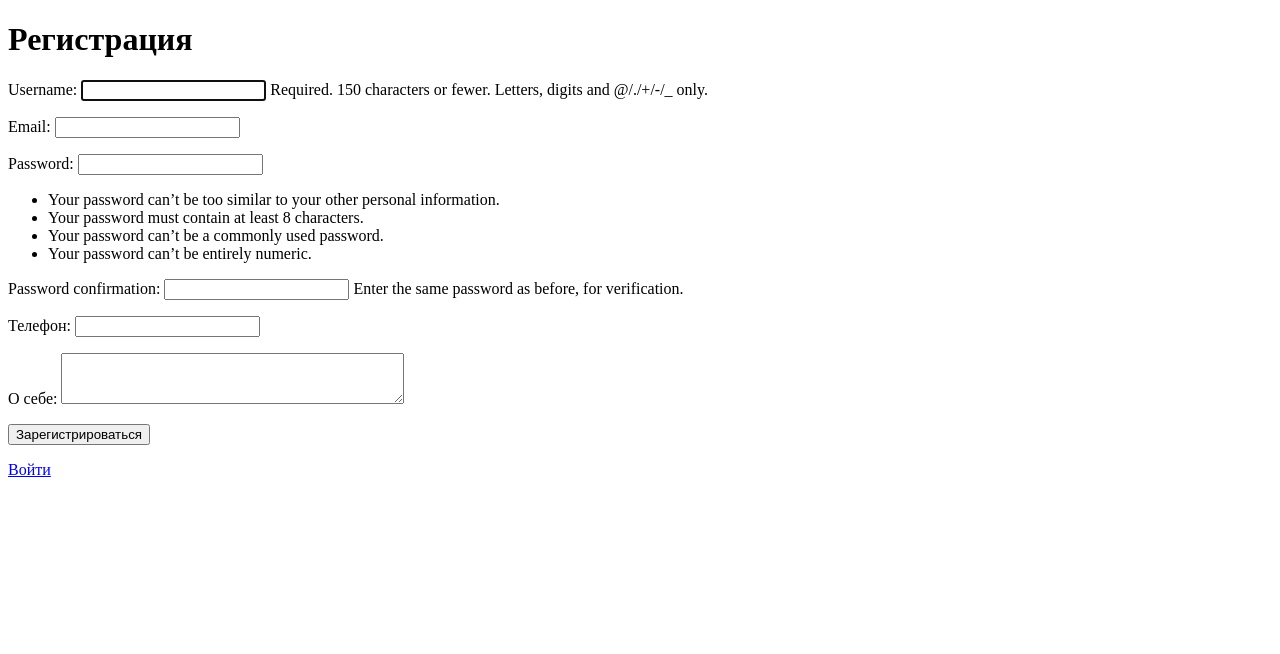
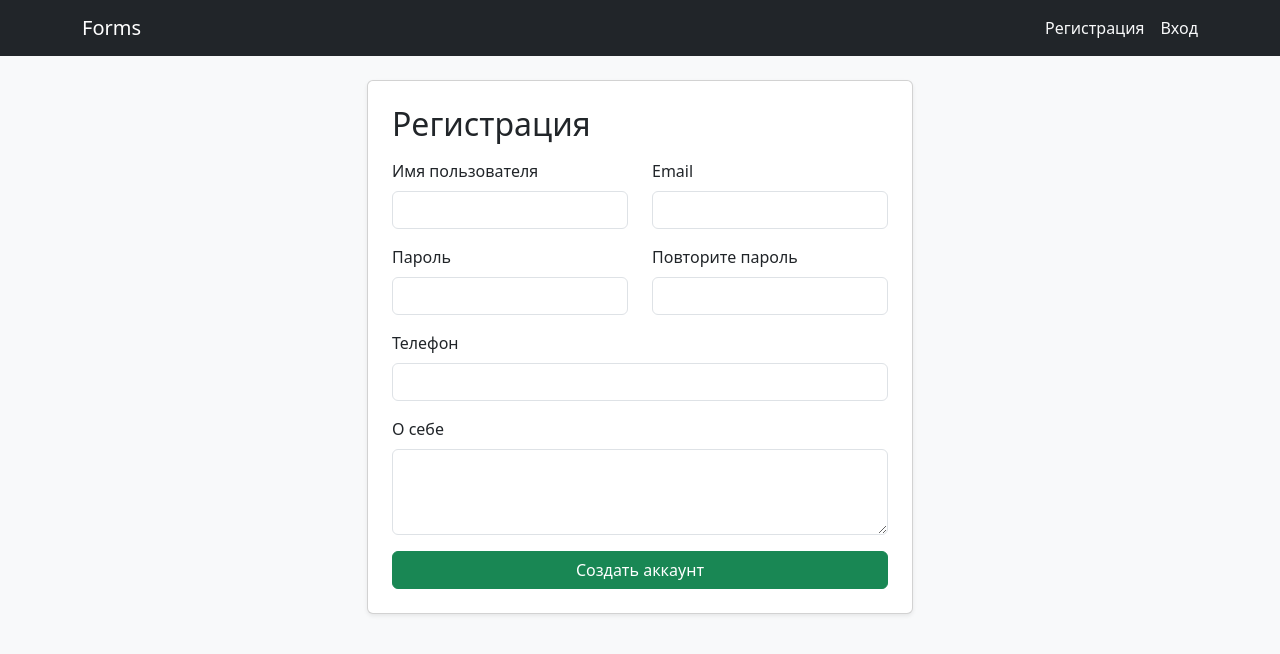
Before and after one commit to editanaks-ops/django-forms-profile, a Django app: page /register/ in a window 1280 px wide. Shown: the top 654 px of the page. Run offline with Django 5.2, Linux system fonts and the light colour scheme.

Commit message:
Fix auth redirects, profile page, forms and migrations

```diff
--- a/main/forms.py
+++ b/main/forms.py
@@ -1,22 +1,18 @@
 from django import forms
-from django.contrib.auth.forms import UserCreationForm
 from django.contrib.auth.models import User
 
 from .models import Message, Profile
 
 
-class RegistrationForm(UserCreationForm):
-    email = forms.EmailField(label="Email", required=True)
+class RegistrationForm(forms.ModelForm):
+    password1 = forms.CharField(label="Пароль", widget=forms.PasswordInput)
+    password2 = forms.CharField(label="Повторите пароль", widget=forms.PasswordInput)
     phone_number = forms.CharField(label="Телефон", required=False)
-    bio = forms.CharField(
-        label="О себе",
-        required=False,
-        widget=forms.Textarea(attrs={"rows": 3})
-    )
+    bio = forms.CharField(label="О себе", required=False, widget=forms.Textarea(attrs={"rows": 3}))
 
     class Meta:
         model = User
-        fields = ("username", "email", "password1", "password2", "phone_number", "bio")
+        fields = ("username", "email")
 
     def clean_email(self):
         email = (self.cleaned_data.get("email") or "").strip().lower()
@@ -26,36 +22,42 @@ class RegistrationForm(UserCreationForm):
             raise forms.ValidationError("Пользователь с таким email уже существует.")
         return email
 
+    def clean(self):
+        cleaned = super().clean()
+        p1 = cleaned.get("password1")
+        p2 = cleaned.get("password2")
+
+        if p1 and p2 and p1 != p2:
+            self.add_error("password2", "Пароли не совпадают.")
+        if p1 and len(p1) < 8:
+            self.add_error("password1", "Пароль должен быть минимум 8 символов.")
+        return cleaned
+
     def save(self, commit=True):
         user = super().save(commit=False)
         user.email = self.cleaned_data["email"]
+        user.set_password(self.cleaned_data["password1"])
 
         if commit:
             user.save()
-
-            # ВАЖНО: поля Profile должны называться phone_number и bio
-            Profile.objects.get_or_create(
+            Profile.objects.create(
                 user=user,
-                defaults={
-                    "phone_number": self.cleaned_data.get("phone_number", ""),
-                    "bio": self.cleaned_data.get("bio", ""),
-                }
+                phone_number=self.cleaned_data.get("phone_number", ""),
+                bio=self.cleaned_data.get("bio", ""),
             )
         return user
 
 
 class LoginForm(forms.Form):
     username = forms.CharField(label="Имя пользователя")
-    password = forms.CharField(label="Пароль", widget=forms.PasswordInput())
+    password = forms.CharField(label="Пароль", widget=forms.PasswordInput)
 
 
 class MessageForm(forms.ModelForm):
     class Meta:
         model = Message
         fields = ("name", "email", "text")
-        widgets = {
-            "text": forms.Textarea(attrs={"rows": 5}),
-        }
+        widgets = {"text": forms.Textarea(attrs={"rows": 5})}
 
     def clean_text(self):
         text = (self.cleaned_data.get("text") or "").strip()
--- a/main/models.py
+++ b/main/models.py
@@ -1,8 +1,6 @@
 from django.conf import settings
 from django.contrib.auth.models import User
 from django.db import models
-from django.utils import timezone
-
 
 
 class Profile(models.Model):
@@ -25,7 +23,7 @@ class Message(models.Model):
     name = models.CharField(max_length=120)
     email = models.EmailField()
     text = models.TextField()
-    created_at = models.DateTimeField(default=timezone.now)
+    created_at = models.DateTimeField(auto_now_add=True)
 
     def __str__(self):
         return f"Message from {self.name} ({self.email})"
--- a/main/templates/base.html
+++ b/main/templates/base.html
@@ -1,44 +1,41 @@
 <!doctype html>
 <html lang="ru">
 <head>
-  <meta charset="utf-8">
-  <meta name="viewport" content="width=device-width, initial-scale=1">
+  <meta charset="utf-8" />
+  <meta name="viewport" content="width=device-width, initial-scale=1" />
   <title>{% block title %}Django Forms{% endblock %}</title>
 
-  <!-- Bootstrap -->
   <link href="https://cdn.jsdelivr.net/npm/bootstrap@5.3.3/dist/css/bootstrap.min.css" rel="stylesheet">
 </head>
 <body class="bg-light">
 
 <nav class="navbar navbar-expand-lg navbar-dark bg-dark mb-4">
   <div class="container">
-    <a class="navbar-brand" href="/">Forms</a>
+    <a class="navbar-brand" href="{% url 'home' %}">Forms</a>
 
-    <div class="navbar-nav ms-auto">
+    <div class="ms-auto d-flex gap-3">
       {% if request.user.is_authenticated %}
-  <a class="nav-link" href="{% url 'message' %}">Сообщение</a>
-  <a class="nav-link" href="{% url 'profile' %}">Профиль</a>
-  <a class="nav-link" href="{% url 'logout' %}">Выход</a>
-{% else %}
-  <a class="nav-link" href="{% url 'register' %}">Регистрация</a>
-  <a class="nav-link" href="{% url 'login' %}">Вход</a>
-{% endif %}
-
+        <a class="nav-link text-light" href="{% url 'message' %}">Сообщение</a>
+        <a class="nav-link text-light" href="{% url 'profile' %}">Профиль</a>
+        <a class="nav-link text-light" href="{% url 'logout' %}">Выход</a>
+      {% else %}
+        <a class="nav-link text-light" href="{% url 'register' %}">Регистрация</a>
+        <a class="nav-link text-light" href="{% url 'login' %}">Вход</a>
+      {% endif %}
     </div>
   </div>
 </nav>
 
-
 <div class="container">
   {% if messages %}
     {% for m in messages %}
-      <div class="alert alert-info">{{ m }}</div>
+      <div class="alert alert-info mb-3">{{ m }}</div>
     {% endfor %}
   {% endif %}
 
   {% block content %}{% endblock %}
 </div>
+
 <script src="https://cdn.jsdelivr.net/npm/bootstrap@5.3.3/dist/js/bootstrap.bundle.min.js"></script>
-
 </body>
 </html>
--- a/main/templates/register.html
+++ b/main/templates/register.html
@@ -1,24 +1,58 @@
-<!doctype html>
-<html lang="ru">
-<head>
-  <meta charset="utf-8">
-  <title>Регистрация</title>
-</head>
-<body>
-  <h1>Регистрация</h1>
+{% extends "base.html" %}
+{% block title %}Регистрация{% endblock %}
 
-  {% if messages %}
-    {% for m in messages %}
-      <p>{{ m }}</p>
-    {% endfor %}
-  {% endif %}
+{% block content %}
+<div class="row justify-content-center">
+  <div class="col-12 col-md-7 col-lg-6">
+    <div class="card shadow-sm">
+      <div class="card-body p-4">
+        <h2 class="mb-3">Регистрация</h2>
 
-  <form method="post">
-    {% csrf_token %}
-    {{ form.as_p }}
-    <button type="submit">Зарегистрироваться</button>
-  </form>
+        <form method="post" novalidate>
+          {% csrf_token %}
 
-  <p><a href="{% url 'login' %}">Войти</a></p>
-</body>
-</html>
+          <div class="row">
+            <div class="col-md-6 mb-3">
+              <label class="form-label">Имя пользователя</label>
+              <input class="form-control" name="username" value="{{ form.username.value|default:'' }}">
+              {% if form.username.errors %}<div class="text-danger small">{{ form.username.errors }}</div>{% endif %}
+            </div>
+            <div class="col-md-6 mb-3">
+              <label class="form-label">Email</label>
+              <input class="form-control" name="email" value="{{ form.email.value|default:'' }}">
+              {% if form.email.errors %}<div class="text-danger small">{{ form.email.errors }}</div>{% endif %}
+            </div>
+          </div>
+
+          <div class="row">
+            <div class="col-md-6 mb-3">
+              <label class="form-label">Пароль</label>
+              <input class="form-control" type="password" name="password1">
+              {% if form.password1.errors %}<div class="text-danger small">{{ form.password1.errors }}</div>{% endif %}
+            </div>
+            <div class="col-md-6 mb-3">
+              <label class="form-label">Повторите пароль</label>
+              <input class="form-control" type="password" name="password2">
+              {% if form.password2.errors %}<div class="text-danger small">{{ form.password2.errors }}</div>{% endif %}
+            </div>
+          </div>
+
+          <div class="mb-3">
+            <label class="form-label">Телефон</label>
+            <input class="form-control" name="phone_number" value="{{ form.phone_number.value|default:'' }}">
+            {% if form.phone_number.errors %}<div class="text-danger small">{{ form.phone_number.errors }}</div>{% endif %}
+          </div>
+
+          <div class="mb-3">
+            <label class="form-label">О себе</label>
+            <textarea class="form-control" name="bio" rows="3">{{ form.bio.value|default:'' }}</textarea>
+            {% if form.bio.errors %}<div class="text-danger small">{{ form.bio.errors }}</div>{% endif %}
+          </div>
+
+          <button class="btn btn-success w-100">Создать аккаунт</button>
+        </form>
+      </div>
+    </div>
+  </div>
+</div>
+{% endblock %}
--- a/main/urls.py
+++ b/main/urls.py
@@ -1,15 +1,16 @@
 from django.urls import path
-from django.shortcuts import redirect
+
 from .views import (
-    register_view,
+    home_view,
     login_view,
     logout_view,
+    message_create_view,
     profile_view,
-    message_create_view,
+    register_view,
 )
 
 urlpatterns = [
-    path("", lambda request: redirect("login"), name="home"),
+    path("", home_view, name="home"),
     path("register/", register_view, name="register"),
     path("login/", login_view, name="login"),
     path("logout/", logout_view, name="logout"),
--- a/main/views.py
+++ b/main/views.py
@@ -4,15 +4,36 @@ from django.contrib.auth.decorators import login_required
 from django.shortcuts import redirect, render
 from django.utils.http import url_has_allowed_host_and_scheme
 
-from .forms import LoginForm, MessageForm, RegistrationForm  # ВАЖНО: одно имя формы регистрации
-from .models import Message
+from .forms import LoginForm, RegistrationForm, MessageForm
+from .models import Profile, Message
+
+
+def home_view(request):
+    # Если уже авторизован — сразу профиль
+    if request.user.is_authenticated:
+        return redirect("profile")
+    return redirect("login")
 
 
 def register_view(request):
+    # Если уже авторизован — не надо регистрироваться
+    if request.user.is_authenticated:
+        return redirect("profile")
+
     if request.method == "POST":
         form = RegistrationForm(request.POST)
         if form.is_valid():
             user = form.save()
+
+            # если Profile не создан (на всякий случай) — создаём
+            Profile.objects.get_or_create(
+                user=user,
+                defaults={
+                    "phone_number": form.cleaned_data.get("phone_number", ""),
+                    "bio": form.cleaned_data.get("bio", ""),
+                },
+            )
+
             login(request, user)
             messages.success(request, "Регистрация успешна. Вы вошли в систему.")
             return redirect("profile")
@@ -25,7 +46,12 @@ def register_view(request):
 
 
 def login_view(request):
-    next_url = request.GET.get("next") or request.POST.get("next")
+    # берем next из GET или POST
+    next_url = request.GET.get("next") or request.POST.get("next") or ""
+
+    # если уже залогинен — сразу в профиль
+    if request.user.is_authenticated:
+        return redirect("profile")
 
     if request.method == "POST":
         form = LoginForm(request.POST)
@@ -39,7 +65,7 @@ def login_view(request):
                 login(request, user)
                 messages.success(request, "Вы вошли в систему.")
 
-                # безопасный редирект на next (если был)
+                # редиректим только если next безопасный
                 if next_url and url_has_allowed_host_and_scheme(
                     next_url,
                     allowed_hosts={request.get_host()},
@@ -66,22 +92,34 @@ def logout_view(request):
 
 @login_required
 def profile_view(request):
-    msgs = request.user.messages.order_by("-created_at")
-    return render(request, "profile.html", {"messages_list": msgs})
+    # профиль должен быть — но на всякий случай
+    profile, _ = Profile.objects.get_or_create(user=request.user)
+
+    # сообщения пользователя (если модель Message связана с user)
+    messages_list = Message.objects.filter(user=request.user).order_by("-id")
+
+    return render(
+        request,
+        "profile.html",
+        {
+            "profile": profile,
+            "messages_list": messages_list,
+        },
+    )
 
 
+@login_required
 def message_create_view(request):
     if request.method == "POST":
         form = MessageForm(request.POST)
         if form.is_valid():
             msg = form.save(commit=False)
-            if request.user.is_authenticated:
-                msg.user = request.user
+            msg.user = request.user
             msg.save()
             messages.success(request, "Сообщение отправлено.")
-            return redirect("profile" if request.user.is_authenticated else "message")
+            return redirect("profile")
         else:
-            messages.error(request, "Проверьте сообщение.")
+            messages.error(request, "Проверьте введённые данные.")
     else:
         form = MessageForm()
 
--- a/myproject/urls.py
+++ b/myproject/urls.py
@@ -16,9 +16,6 @@ Including another URLconf
 """
 
 from django.contrib import admin
-from django.urls import path
-
-from django.contrib import admin
 from django.urls import path, include
 
 urlpatterns = [
```
Also changed, not shown: main/templates/login.html (+18 -7 lines), main/templates/message_form.html (+35 -21 lines), main/templates/profile.html (+56 -21 lines), myproject/settings.py (+13 -46 lines), README.md, db.sqlite3 (deleted), main/migrations/0003_alter_message_created_at_alter_message_name_and_more.py (added), main/migrations/0004_alter_message_name_alter_message_text_profile_and_more.py (added), main/migrations/img.png (added), 1 other file.
